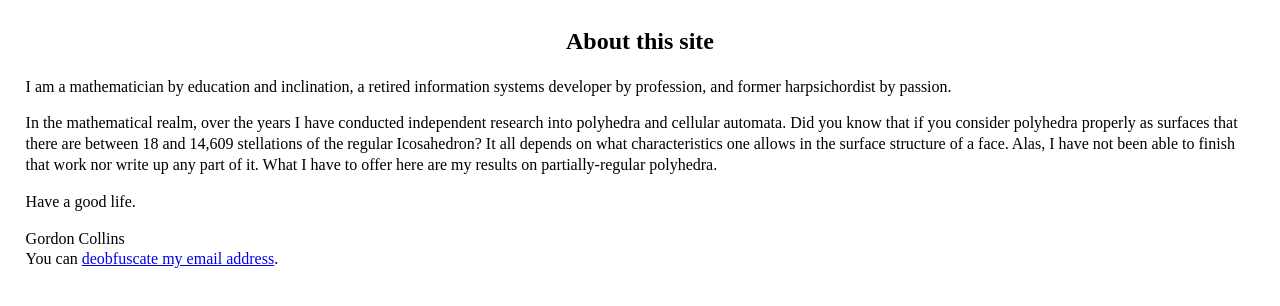
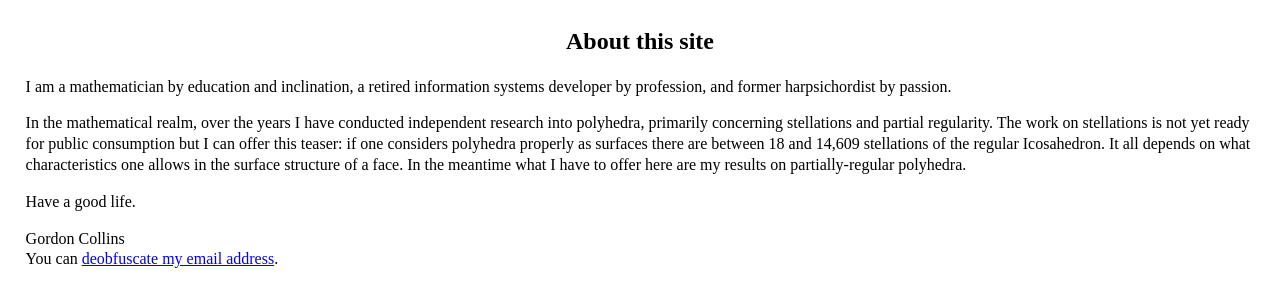
Before and after one commit to isotoxals/isotoxals.github.io, a plain HTML site: page About.html in a window 1280 px wide. Drawn offline with Linux system fonts and the light colour scheme.

Commit message:
Add files via upload
better

```diff
--- a/About.html
+++ b/About.html
@@ -13,7 +13,7 @@
 I am a mathematician by education and inclination, a retired information systems developer by profession, and former harpsichordist by passion.
 
 <p>
-In the mathematical realm, over the years I have conducted independent research into polyhedra and cellular automata.  Did you know that if you consider polyhedra properly as surfaces that there are between 18 and 14,609 stellations of the regular Icosahedron?  It all depends on what characteristics one allows in the surface structure of a face.  Alas, I have not been able to finish that work nor write up any part of it.  What I have to offer here are my results on partially-regular polyhedra.
+In the mathematical realm, over the years I have conducted independent research into polyhedra, primarily concerning stellations and partial regularity.  The work on stellations is not yet ready for public consumption but I can offer this teaser:  if one considers polyhedra properly as surfaces there are between 18 and 14,609 stellations of the regular Icosahedron.  It all depends on what characteristics one allows in the surface structure of a face.  In the meantime what I have to offer here are my results on partially-regular polyhedra.
 
 <p>
 Have a good life.
```
